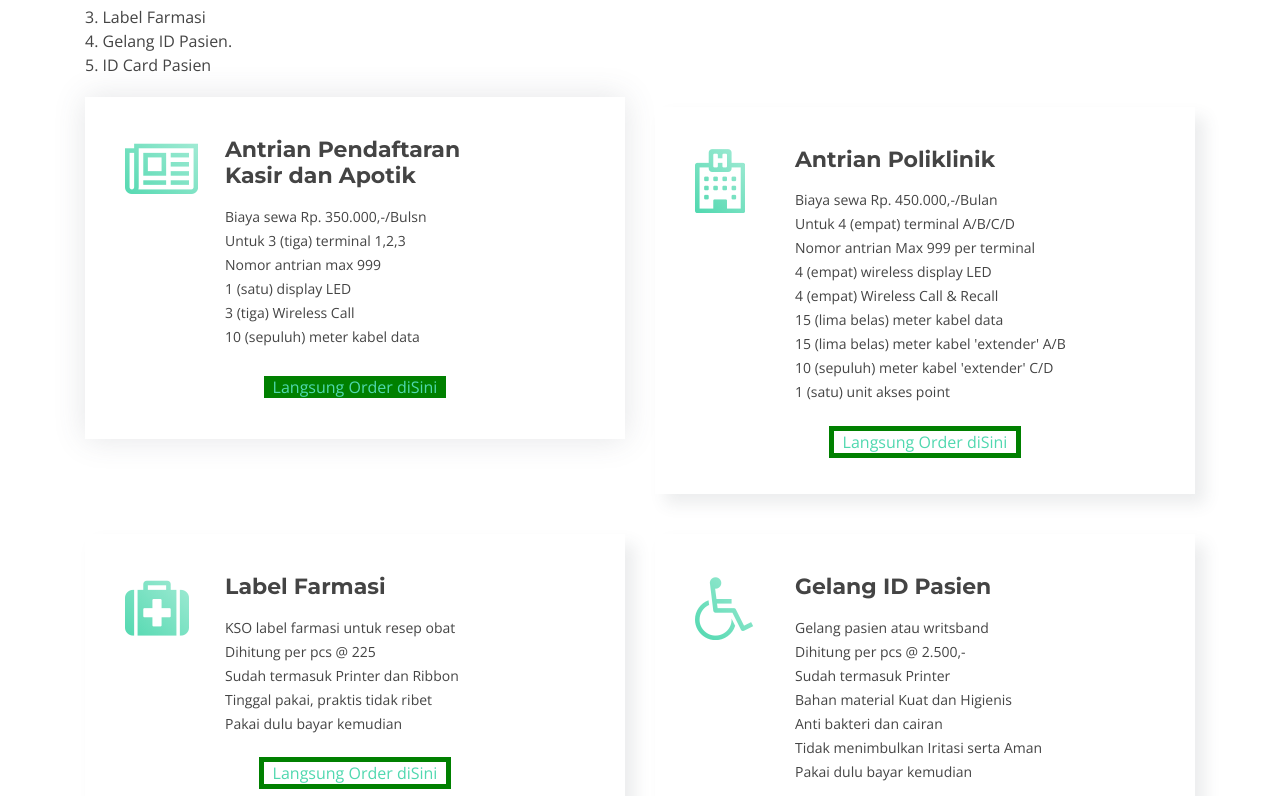
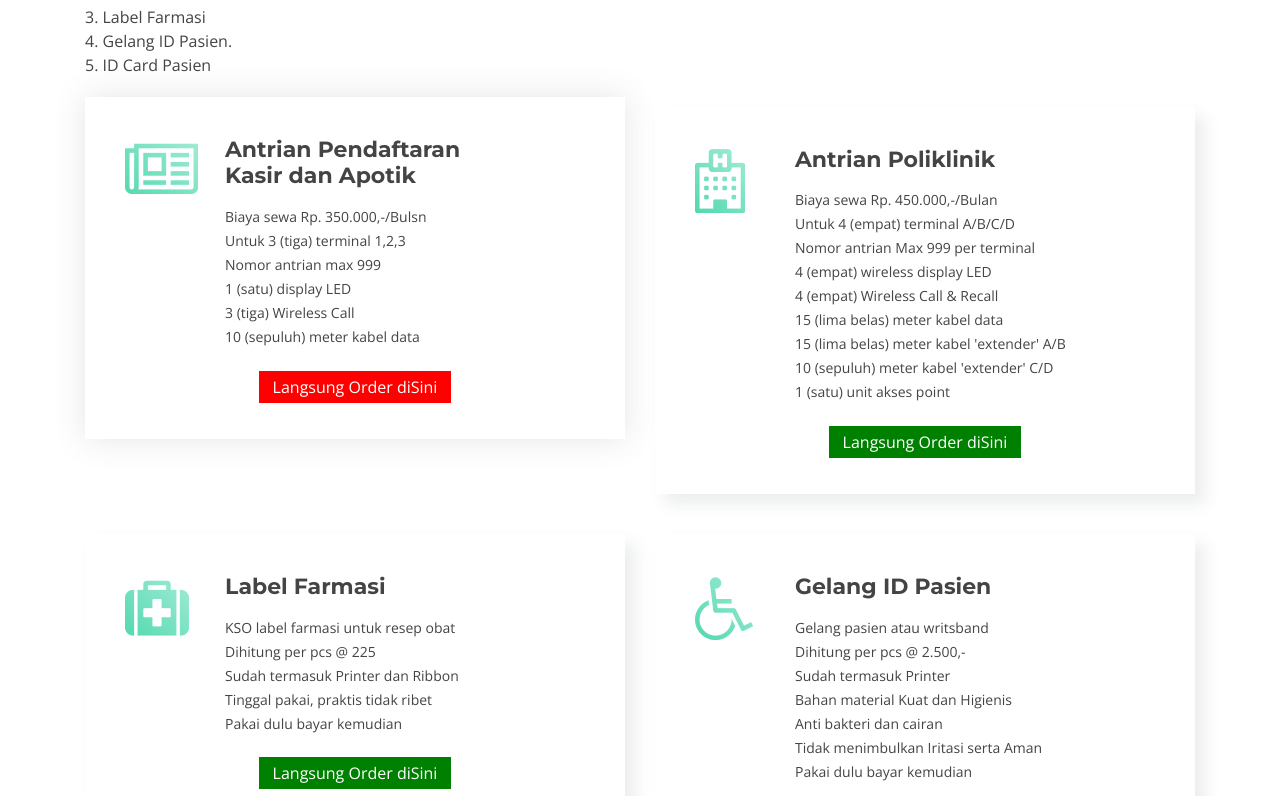
Before and after one commit to semartek/sewaantrian, a plain HTML site: page index.html in a window 1280 px wide. In both pictures the pointer is over the link 355 px from the left and 1872 px from the top of the page. Shown: the part 1476-2272 px from the top of the page. Drawn offline with nearby package versions, Linux system fonts and the light colour scheme; files whose address does not match are found by name.

Commit message:
edit style css

```diff
--- a/css/style.css
+++ b/css/style.css
@@ -654,14 +654,15 @@ body.mobile-nav-active #mobile-nav-toggle {
 }
 
 #services .box .btn-projects {
-  background: none;
+  background: green;
+  color: white;
   border: 5px solid green;
 }
 
 #services .box .btn-projects:hover {
-  background: green;
-  color: #50d8af;
-  border: none;
+  background: red;
+  color: white;
+  border-color: red;
 }
 
 
```
